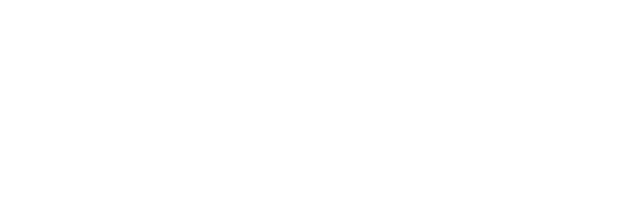
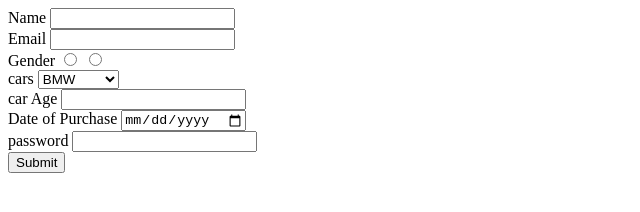
Before and after one commit to acciojob/car-insurance-form-mdahmed4875, a website: page main.html in a window 1280 px wide. Shown: the whole page, without its empty margins (0-640 px from the left). Drawn offline with Linux system fonts and the light colour scheme.

Commit message:
created a submission

```diff
--- a/main.html
+++ b/main.html
@@ -8,6 +8,35 @@
 
 <body>
 	<!-- the entire body must be written by student -->
+	<form>
+		<label>Name</label>
+		<input type="text" required id="name"/>
+		<br>
+		<label>Email</label>
+		<input type="email" required id="email"/>
+		<br>
+		<label >Gender</label>
+		<input type="radio" name="gender" value="male" required/>
+		<input type="radio" name="gender" value="female" required/>
+		<br>
+		<label>cars</label>
+		<select id="cars">
+			<option value="BMW">BMW</option>
+			<option value="Audi">Audi</option>
+			<option value="Mercedez">Mercedez</option>
+		</select>
+		<br>
+		<label>car Age</label>
+		<input required type="number" id=carage/>
+		<br>
+		<label>Date of Purchase</label>
+		<input type="date" required id="dop"/>
+		<br>
+		<label>password</label>
+		<input type="password" required id="password"/>
+		<br>
+		<input type="submit"/>
+	</form>
     <script type="text/javascript" src="./script.js">
 </script>
 
```
